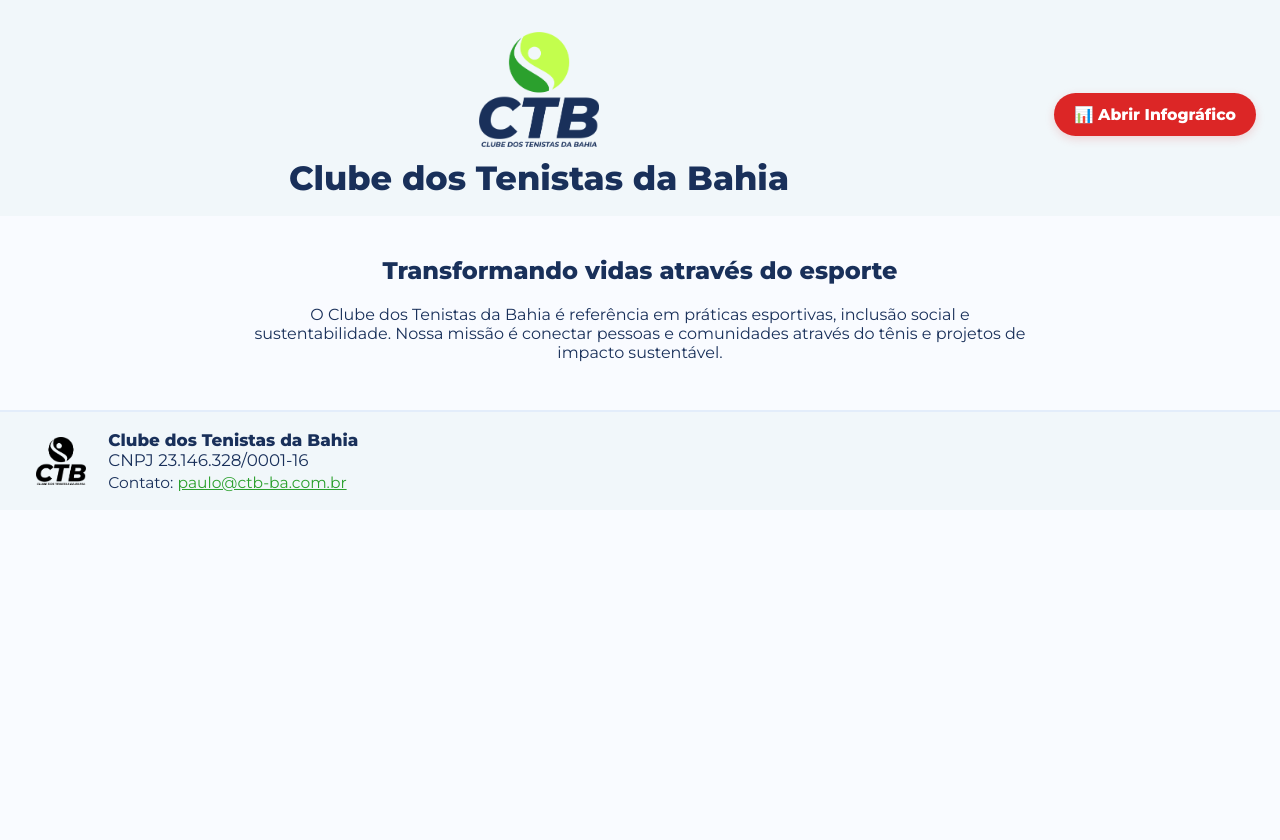
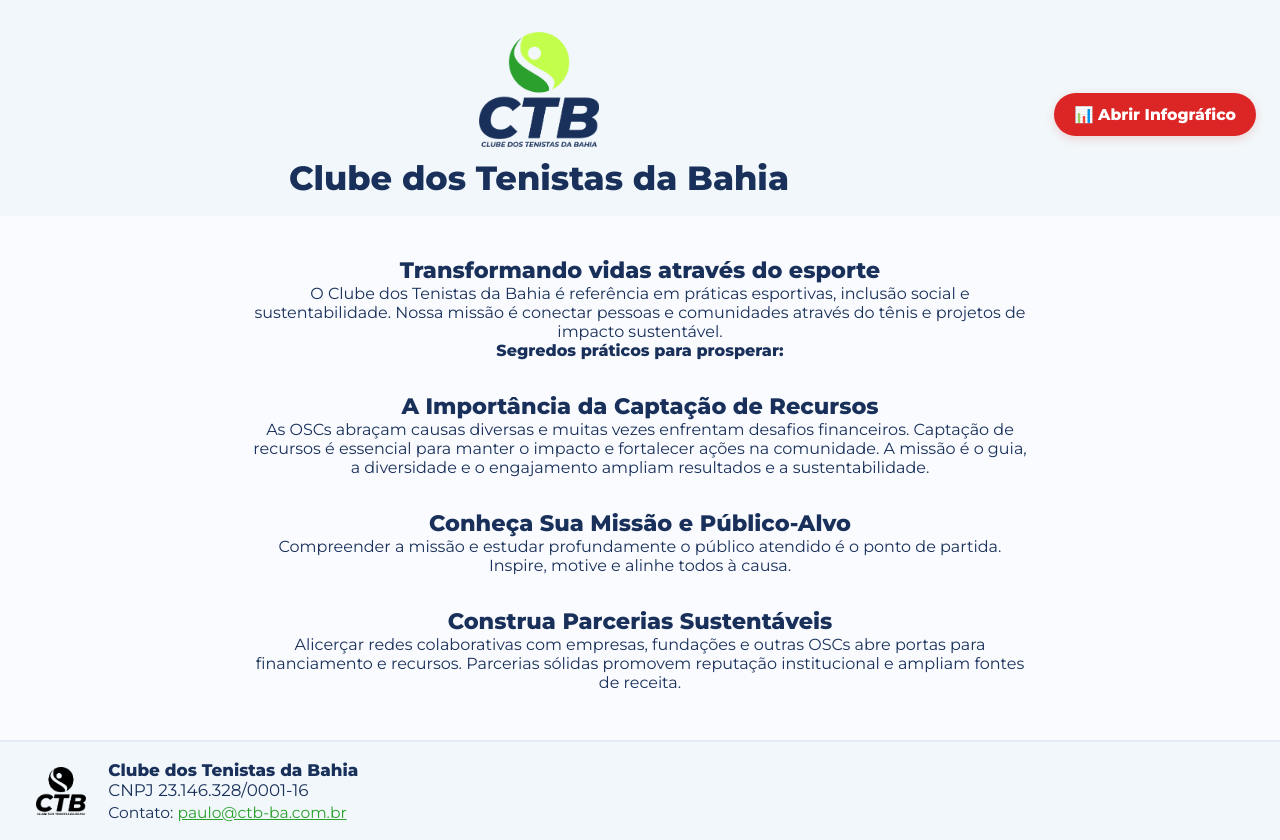
Before and after one commit to ctb-tm/capta-ctb, a plain HTML site: page index.html in a window 1280 px wide. Shown: the top 840 px of the page. Before the commit the page ends 800 px from the top, so only its background shows below. Drawn offline with Linux system fonts and the light colour scheme.

Commit message:
Update index.html

```diff
--- a/index.html
+++ b/index.html
@@ -14,6 +14,8 @@
     .btn-infografico:hover { background:#B91C1C; }
     .main-title { font-size:2.1rem; font-weight:800; color:#19305A; margin:0; }
     .main-content { max-width:780px; margin:40px auto; text-align:center; }
+    .section-title { font-size:1.4rem; font-weight:700; margin-top:32px; color:#19305A;}
+    .blue-text { color:#19305A; }
     footer { width:100%; background:#f1f7fa; border-top:2px solid #e3edfa; display:flex; align-items:center; padding:18px 36px; margin-top:48px; }
     .footer-logo { height:48px; margin-right:22px; }
   </style>
@@ -29,9 +31,24 @@
     </div>
   </header>
   <main class="main-content">
-    <h2>Transformando vidas através do esporte</h2>
-    <p>O Clube dos Tenistas da Bahia é referência em práticas esportivas, inclusão social e sustentabilidade. Nossa missão é conectar pessoas e comunidades através do tênis e projetos de impacto sustentável.</p>
-    <!-- Aqui pode inserir mais conteúdo institucional se desejar -->
+    <div class="section-title">Transformando vidas através do esporte</div>
+    <div class="blue-text">
+      O Clube dos Tenistas da Bahia é referência em práticas esportivas, inclusão social e sustentabilidade. Nossa missão é conectar pessoas e comunidades através do tênis e projetos de impacto sustentável.<br>
+      <strong>Segredos práticos para prosperar:</strong>
+    </div>
+    <div class="section-title">A Importância da Captação de Recursos</div>
+    <div class="blue-text">
+      As OSCs abraçam causas diversas e muitas vezes enfrentam desafios financeiros. Captação de recursos é essencial para manter o impacto e fortalecer ações na comunidade. A missão é o guia, a diversidade e o engajamento ampliam resultados e a sustentabilidade.
+    </div>
+    <div class="section-title">Conheça Sua Missão e Público-Alvo</div>
+    <div class="blue-text">
+      Compreender a missão e estudar profundamente o público atendido é o ponto de partida. Inspire, motive e alinhe todos à causa.
+    </div>
+    <div class="section-title">Construa Parcerias Sustentáveis</div>
+    <div class="blue-text">
+      Alicerçar redes colaborativas com empresas, fundações e outras OSCs abre portas para financiamento e recursos. Parcerias sólidas promovem reputação institucional e ampliam fontes de receita.
+    </div>
+    <!-- pode colar mais seções do conteúdo conforme desejar -->
   </main>
   <footer>
     <img src="ctb2.png" class="footer-logo" alt="Clube dos Tenistas Bahia">
```
